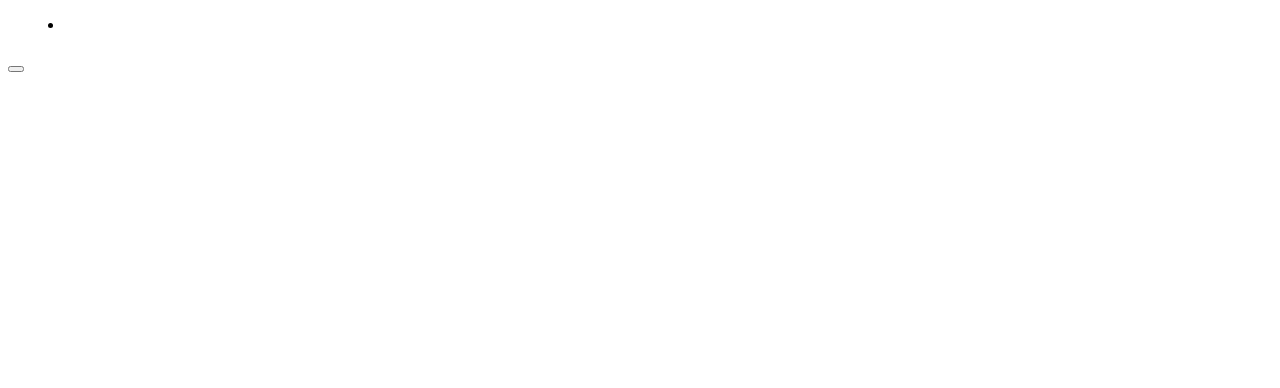
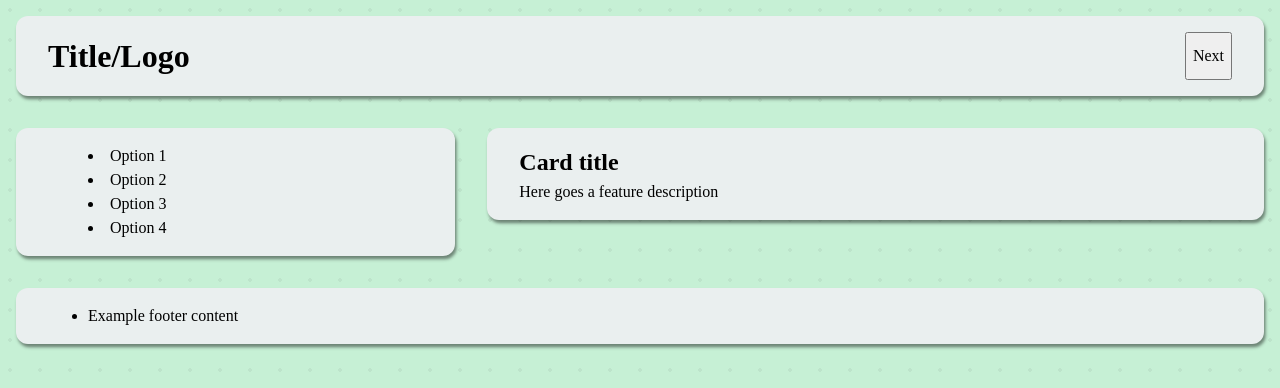
Before and after one commit to advazq/state-of-boardgames, a website: page index.html in a window 1280 px wide. Drawn offline with Linux system fonts and the light colour scheme.

Commit message:
added layout & default styles in main cards

```diff
--- a/index.html
+++ b/index.html
@@ -3,25 +3,48 @@
   <head>
     <meta charset="UTF-8" />
     <meta name="viewport" content="width=device-width, initial-scale=1.0" />
+    <link rel="stylesheet" href="./src/css/global.css" />
+    <link rel="stylesheet" href="./src/css/reset.css" />
     <title>State of BGs</title>
   </head>
   <body>
-    <header>
-      <menu>
-        <li><a></a></li>
-      </menu>
-      <h1><span></span></h1>
-      <button class="navigator next"></button>
+    <header class="main-header main-card">
+      <h1><span class="title">Title/Logo</span></h1>
+      <button class="navigator next">Next</button>
     </header>
+    <aside>
+      <nav class="navmenu main-card">
+        <menu>
+          <li class="navmenu-item"><a>Option 1</a></li>
+          <li class="navmenu-item"><a>Option 2</a></li>
+          <li class="navmenu-item"><a>Option 3</a></li>
+          <li class="navmenu-item"><a>Option 4</a></li>
+        </menu>
+      </nav>
+    </aside>
     <main>
       <section class="resume"></section>
-      <section class="bento">
-        <article class="bento-card"></article>
+      <section class="bento main-card">
+        <article class="bento-card">
+          <div class="card-container">
+            <header>
+              <h2><span>Card title</span></h2>
+            </header>
+            <div class="paragraph-container">
+              <p>Here goes a feature description</p>
+            </div>
+          </div>
+        </article>
       </section>
       <section class="about"></section>
+      <section class="FAQs"></section>
     </main>
-    <footer>
-      <div></div>
+    <footer class="main-footer">
+      <div class="main-card">
+        <ul>
+          <li><a>Example footer content</a></li>
+        </ul>
+      </div>
     </footer>
   </body>
 </html>
--- a/src/css/global.css
+++ b/src/css/global.css
@@ -15,3 +15,63 @@
   font-weight: 400;
   src: url("../fonts/sometype-mono-v4-latin-regular.woff2") format("woff2");
 }
+
+:root {
+  --dark-blue: #25343f;
+  --clearer-blue: #a3d2df;
+  --orange: #ff9b51;
+  --dark-orange: #ea603e;
+  --green: #c6f0d5;
+  --grey: #bfc9d1;
+  --white: #eaefef;
+
+  --b-radius: 12px;
+  --global-margin: 1rem;
+
+  --b-shadow: 1.6px 3.2px 3.2px hsl(0deg 0% 0% / 0.45);
+}
+
+body {
+  background-color: var(--green);
+  background-image: radial-gradient(#bde4cb 2px, transparent 0);
+  background-size: 30px 30px;
+  background-position: -5px -5px;
+
+  display: grid;
+  grid-template-areas:
+    "header header header"
+    "aside main main"
+    "footer footer footer";
+}
+
+/* Section card type style */
+.main-card {
+  background-color: var(--white);
+  border-radius: var(--b-radius);
+  border: none;
+  margin: var(--global-margin);
+  padding: 1rem 2rem;
+  box-shadow: var(--b-shadow);
+}
+/* Header */
+.main-header {
+  grid-area: header;
+
+  display: flex;
+  justify-content: space-between;
+}
+
+/* Aside */
+aside {
+  grid-area: aside;
+}
+
+/* Main */
+main {
+  grid-area: main;
+}
+
+/* Footer */
+.main-footer {
+  grid-area: footer;
+}
```
